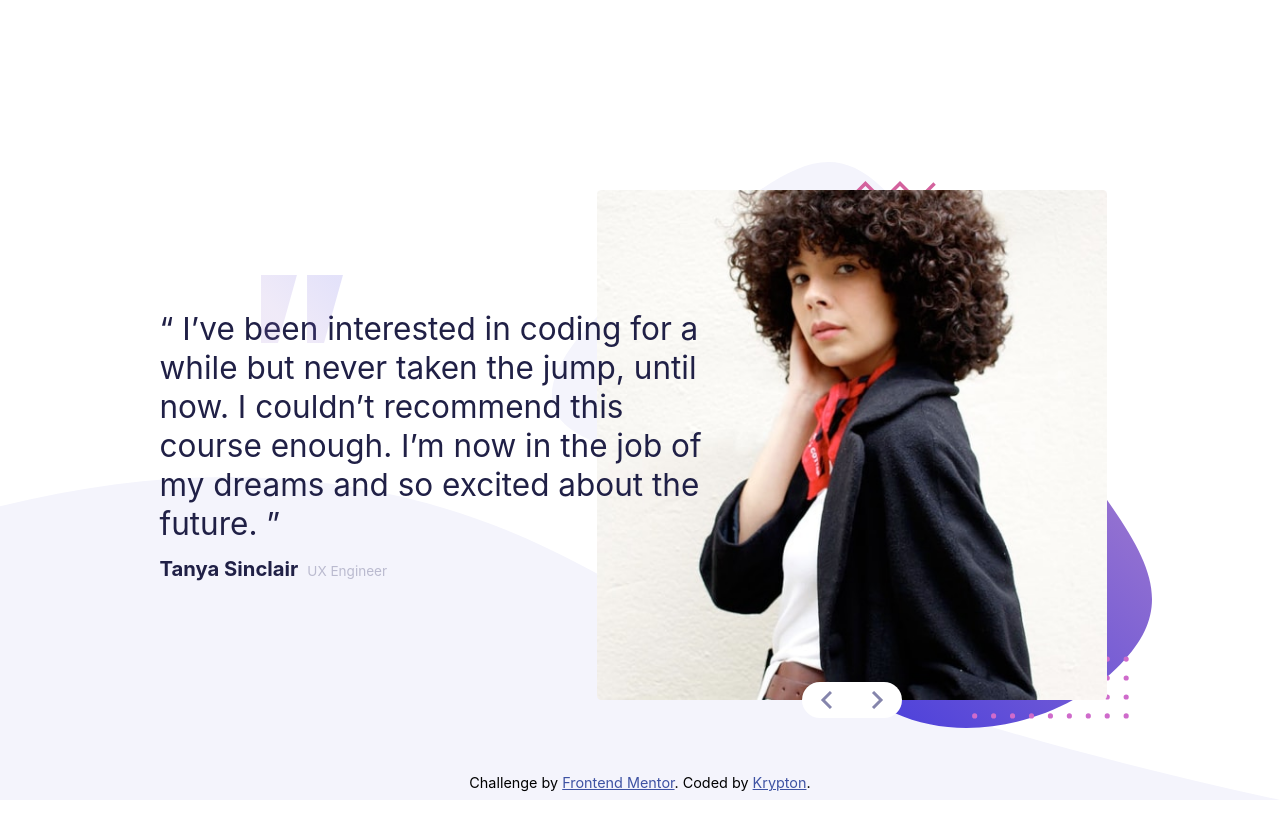
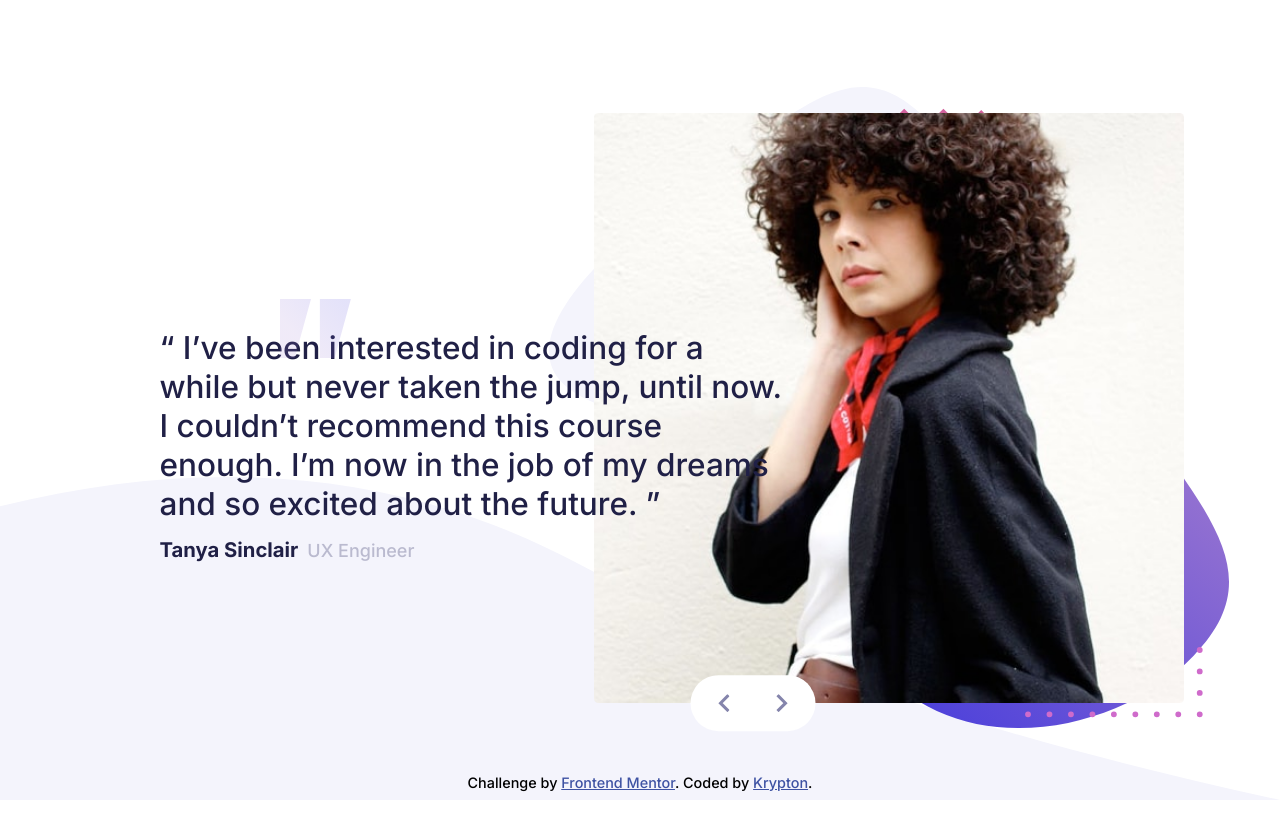
Before and after one commit to madhusudanbabar/FM-slider, a plain HTML site: page index.html in a window 1280 px wide. Drawn offline with Linux system fonts and the light colour scheme.

Commit message:
inter font added

```diff
--- a/style.scss
+++ b/style.scss
@@ -58,8 +58,7 @@
 body {
   // font-size: 1.6rem;
   box-sizing: border-box;
-  font-family: -apple-system, BlinkMacSystemFont, "Segoe UI", Roboto, Oxygen,
-    Ubuntu, Cantarell, "Open Sans", "Helvetica Neue", sans-serif;
+  font-family: 'Inter', sans-serif;
   background: url("./images/pattern-curve.svg");
   background-size: contain;
   background-repeat: no-repeat;
@@ -91,7 +90,13 @@
     position: relative;
   }
 
-  @include respond(tab-land) {
+  @include respond(tab-port){
+      padding: 3.5rem 10rem;
+      margin: 2rem;
+    }
+
+    @include respond(tab-land) {
+    padding: 3.5rem;
     width: 80vw;
   }
 
@@ -106,13 +111,15 @@
     position: relative;
 
     height: 60vh;
+    max-width: 350px;
 
     @include respond(tab-port) {
+        max-width: unset;
       --padding: 5rem;
       position: absolute;
-      top: 50%;
-      right: 0;
-      height: 75vh;
+      top: 37.5%;
+      right: calc(100vw - 100% - 37rem);
+      height: 85vh;
       // width: 100vh;
       transform: translateY(-50%);
     }
@@ -145,6 +152,12 @@
     bottom: 0;
     left: 50%;
     transform: translate(-50%, calc(50% - var(--padding)));
+
+    @include respond(tab-port){
+        max-width: 125px;
+        padding: 2.125rem 3rem;
+        left: 30%;
+    }
   }
 
   &__summary {
@@ -156,9 +169,17 @@
     position: relative;
 
     @include respond(tab-port) {
-      width: 59.5%;
-      justify-content: flex-end;
-      align-items: flex-start;
+        width: 85%;
+        justify-content: flex-end;
+        align-items: flex-start;
+    }
+
+    @include respond(tab-land){
+        width: 65%;
+    }
+
+    @include respond(big-desktop){
+        width: 59.5%;
     }
 
     &::after {
@@ -187,6 +208,7 @@
 
     @include respond(tab-port){
         text-align: left;
+        font-size: 3.25rem;
     }
     @include respond(tab-land) {
       font-size: 3.5rem;
@@ -217,6 +239,7 @@
 
   &__position {
     font-weight: 400;
+    font-size: 2rem;
     color: var(--gray-blue);
 
     @include respond(tab-port) {
```
Also changed, not shown: style.css, 1 other file.
